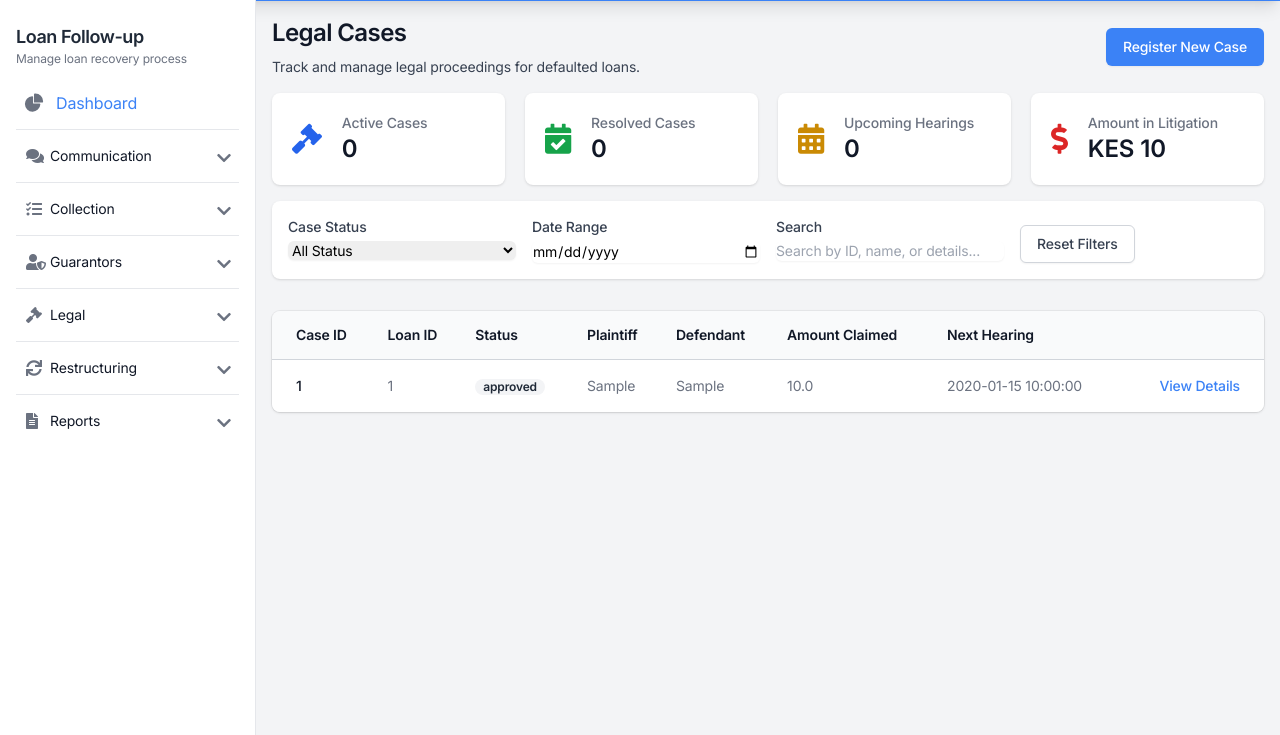
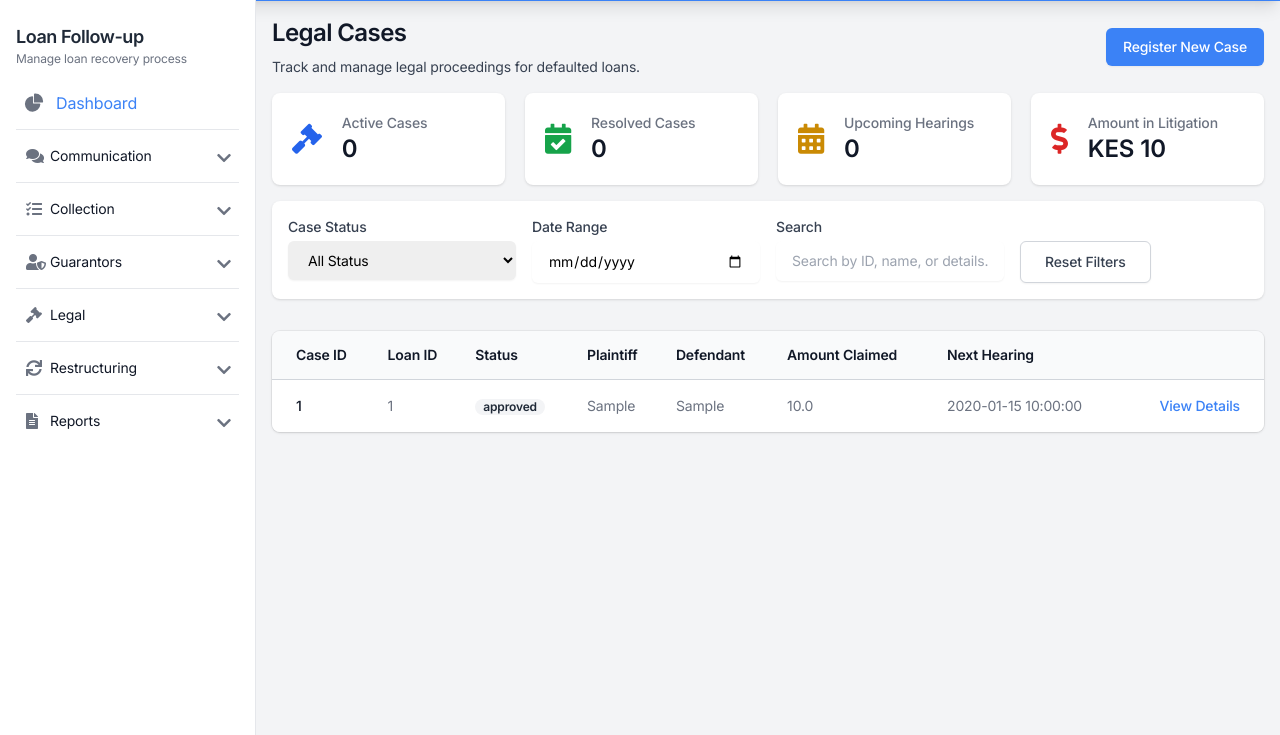
Before and after one commit to savioskli/loan_system, a Flask app: page /user/legal-cases in a window 1280 px wide. Shown: the part 65-800 px from the top of the page. Run offline with Flask 3, Linux system fonts and the light colour scheme; a user stored in the database is signed in; tables that the repository leaves empty or names only in its code hold one stand-in row (values such as "Sample post"); parts of the project's set-up code (start-up, migrations or seed data) failed here and were passed over; some libraries are stand-ins or nearby versions.

Commit message:
added padding to the fileters

```diff
--- a/templates/user/legal_cases.html
+++ b/templates/user/legal_cases.html
@@ -92,7 +92,7 @@
             <div class="grid grid-cols-1 md:grid-cols-4 gap-4">
                 <div>
                     <label class="block text-sm font-medium text-gray-700 dark:text-gray-300">Case Status</label>
-                    <select id="statusFilter" class="mt-1 block w-full rounded-md border-gray-300 shadow-sm focus:border-primary focus:ring-primary sm:text-sm dark:bg-gray-700 dark:border-gray-600">
+                    <select id="statusFilter" class="mt-1 block w-full rounded-md border-gray-300 shadow-sm focus:border-primary focus:ring-primary sm:text-sm dark:bg-gray-700 dark:border-gray-600 px-4 py-2.5">
                         <option value="">All Status</option>
                         <option value="Active">Active</option>
                         <option value="Pending">Pending</option>
@@ -102,14 +102,14 @@
                 </div>
                 <div>
                     <label class="block text-sm font-medium text-gray-700 dark:text-gray-300">Date Range</label>
-                    <input type="date" id="dateFilter" class="mt-1 block w-full rounded-md border-gray-300 shadow-sm focus:border-primary focus:ring-primary sm:text-sm dark:bg-gray-700 dark:border-gray-600">
+                    <input type="date" id="dateFilter" class="mt-1 block w-full rounded-md border-gray-300 shadow-sm focus:border-primary focus:ring-primary sm:text-sm dark:bg-gray-700 dark:border-gray-600 px-4 py-2.5">
                 </div>
                 <div>
                     <label class="block text-sm font-medium text-gray-700 dark:text-gray-300">Search</label>
-                    <input type="text" id="searchFilter" placeholder="Search by ID, name, or details..." class="mt-1 block w-full rounded-md border-gray-300 shadow-sm focus:border-primary focus:ring-primary sm:text-sm dark:bg-gray-700 dark:border-gray-600">
+                    <input type="text" id="searchFilter" placeholder="Search by ID, name, or details..." class="mt-1 block w-full rounded-md border-gray-300 shadow-sm focus:border-primary focus:ring-primary sm:text-sm dark:bg-gray-700 dark:border-gray-600 px-4 py-2.5">
                 </div>
                 <div class="flex items-end">
-                    <button type="button" onclick="resetFilters()" class="inline-flex items-center px-4 py-2 border border-gray-300 shadow-sm text-sm font-medium rounded-md text-gray-700 bg-white hover:bg-gray-50 focus:outline-none focus:ring-2 focus:ring-offset-2 focus:ring-primary dark:bg-gray-700 dark:text-gray-300 dark:border-gray-600 dark:hover:bg-gray-600">
+                    <button type="button" onclick="resetFilters()" class="inline-flex items-center px-6 py-2.5 border border-gray-300 shadow-sm text-sm font-medium rounded-md text-gray-700 bg-white hover:bg-gray-50 focus:outline-none focus:ring-2 focus:ring-offset-2 focus:ring-primary dark:bg-gray-700 dark:text-gray-300 dark:border-gray-600 dark:hover:bg-gray-600">
                         Reset Filters
                     </button>
                 </div>
```
